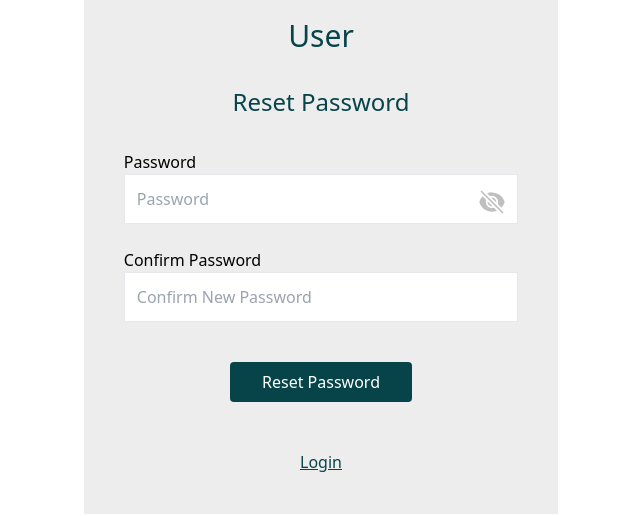
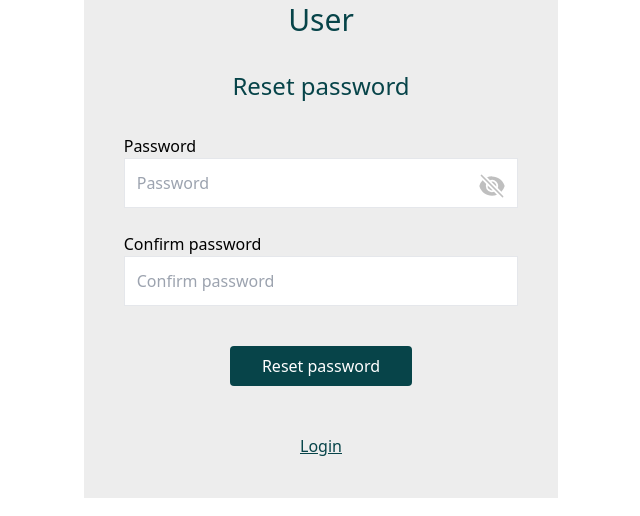
Before and after one commit to ryoosukesaito/Frontend-Whistleblowing, a React (Create React App) app: page /users/passwordreset in a window 1280 px wide. Shown: the part 222-738 px from the top of the page, without its empty margins (319-959 px from the left). Built offline with nearby package versions, Linux system fonts and the light colour scheme; no server answers.

Commit message:
edited user resetPassword and SignUp

```diff
--- a/src/pages/User/ResetPasswordUser.js
+++ b/src/pages/User/ResetPasswordUser.js
@@ -66,9 +66,9 @@ function ResetPasswordUser() {
 
   return (
     <div className="flex justify-center items-center h-screen">
-      <div className="justify-center items-center bg-gray-scale-4 m-20 p-10 w-1/3 min-w-fit">
+      <div className="justify-center items-center bg-gray-scale-4 m-auto p-10 w-1/3 min-w-fit">
         <form onSubmit={handleLogin} id="login" className="">
-          <div className="text-4xl flex justify-center items-center mb-24">
+          <div className="text-4xl flex justify-center items-center mb-16">
             <img
               src={`${process.env.PUBLIC_URL}/favicon.ico`}
               alt="Logo"
@@ -80,7 +80,7 @@ function ResetPasswordUser() {
             User
           </h1>
           <h2 className=" text-main-color-1 text-2xl font-normal text-center mb-8">
-            Reset Password
+            Reset password
           </h2>
           <label htmlFor="email">
             Password
@@ -109,11 +109,11 @@ function ResetPasswordUser() {
             </div>
           </label>
           <label htmlFor="password">
-            Confirm Password
+            Confirm password
             <input
               className="border w-full py-3 px-3 mb-5"
               type="password"
-              placeholder="Confirm New Password"
+              placeholder="Confirm password"
               onChange={(e) => {
                 setPassword2(e.target.value);
               }}
@@ -131,7 +131,7 @@ function ResetPasswordUser() {
               className="rounded px-8 py-2 mb-12 cursor-pointer bg-main-color-1 hover:bg-gray-scale-3 text-white hover:text-main-color-1"
               type="submit"
             >
-              Reset Password
+              Reset password
             </button>
           </div>
           <div className="text-main-color-1 text-center underline underline-offset-auto hover:opacity-50">
--- a/src/pages/User/SignupUser.js
+++ b/src/pages/User/SignupUser.js
@@ -12,7 +12,7 @@ function SignupUser() {
 
   return (
     <div className="flex justify-center items-center h-screen">
-      <div className="flex justify-center items-center bg-gray-scale-4 w-1/3 my-auto p-10">
+      <div className="justify-center items-center bg-gray-scale-4 p-10 w-1/2">
         <form onSubmit={handleSignIn} id="login" className="">
           <div className="text-4xl flex justify-center items-center mb-20">
             <img
```
